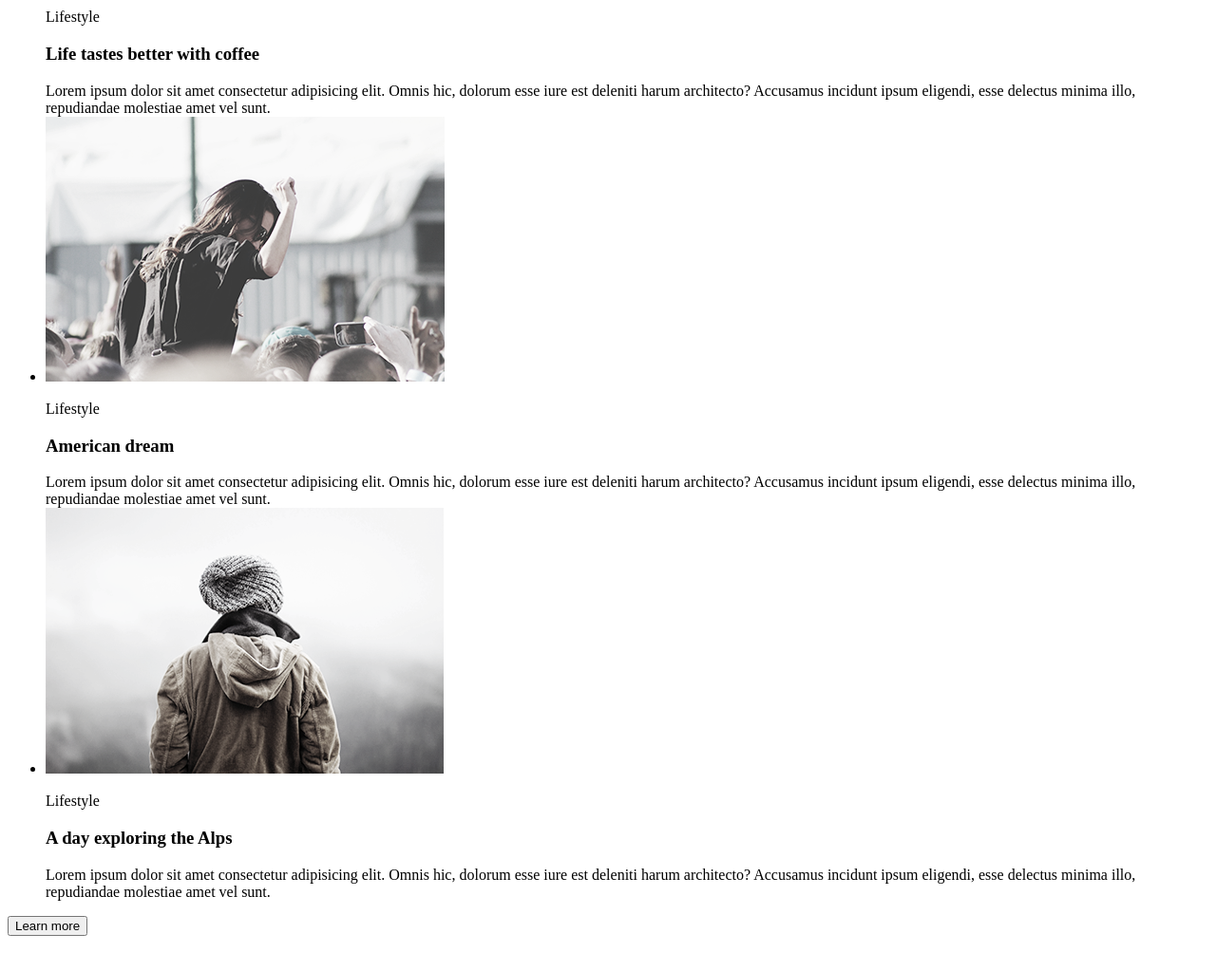
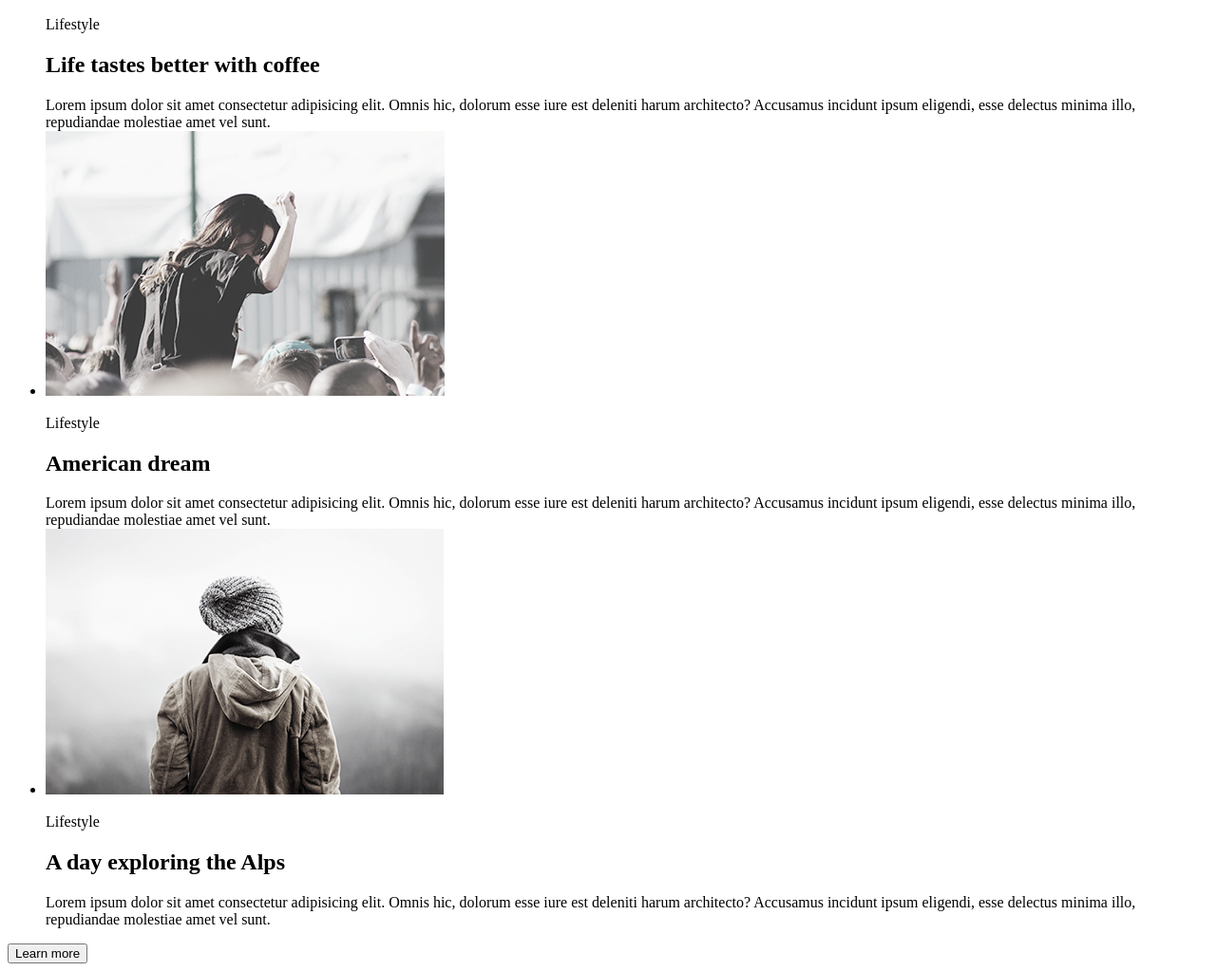
Before and after one commit to artemdev/homework2.github.io, a plain HTML site: page index.html in a window 1280 px wide. Shown: the part 808-1831 px from the top of the page at 95% size. Before the commit the page ends 1802 px from the top, so only its background shows below. Drawn offline with Linux system fonts and the light colour scheme.

Commit message:
fix validator errors

```diff
--- a/index.html
+++ b/index.html
@@ -22,8 +22,8 @@
         <li>
           <img src="img/1.png" alt="" />
           <p class="tags">Lifestyle</p>
-          <h3>More than just a music festival</h3>
           <article>
+            <h2>More than just a music festival</h2>
             Lorem ipsum dolor sit amet consectetur adipisicing elit. Omnis hic,
             dolorum esse iure est deleniti harum architecto? Accusamus incidunt
             ipsum eligendi, esse delectus minima illo, repudiandae molestiae
@@ -33,8 +33,9 @@
         <li>
           <img src="img/2.png" alt="" />
           <p class="tags">Lifestyle</p>
-          <h3>Life tastes better with coffee</h3>
+
           <article>
+            <h2>Life tastes better with coffee</h2>
             Lorem ipsum dolor sit amet consectetur adipisicing elit. Omnis hic,
             dolorum esse iure est deleniti harum architecto? Accusamus incidunt
             ipsum eligendi, esse delectus minima illo, repudiandae molestiae
@@ -44,8 +45,9 @@
         <li>
           <img src="img/3.png" alt="" />
           <p class="tags">Lifestyle</p>
-          <h3>American dream</h3>
+
           <article>
+            <h2>American dream</h2>
             Lorem ipsum dolor sit amet consectetur adipisicing elit. Omnis hic,
             dolorum esse iure est deleniti harum architecto? Accusamus incidunt
             ipsum eligendi, esse delectus minima illo, repudiandae molestiae
@@ -55,8 +57,9 @@
         <li>
           <img src="img/4.png" alt="" />
           <p class="tags">Lifestyle</p>
-          <h3>A day exploring the Alps</h3>
+
           <article>
+            <h2>A day exploring the Alps</h2>
             Lorem ipsum dolor sit amet consectetur adipisicing elit. Omnis hic,
             dolorum esse iure est deleniti harum architecto? Accusamus incidunt
             ipsum eligendi, esse delectus minima illo, repudiandae molestiae
```
